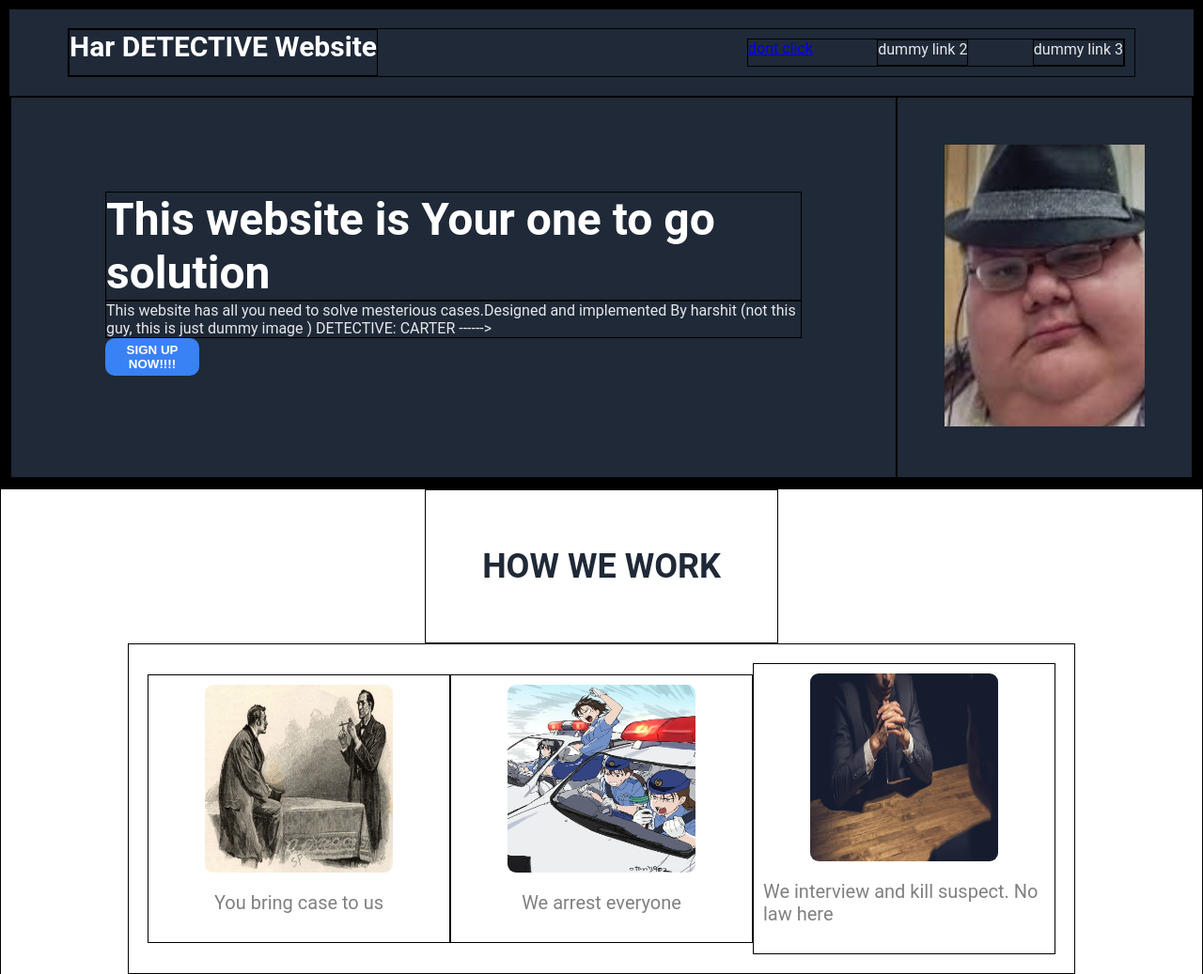
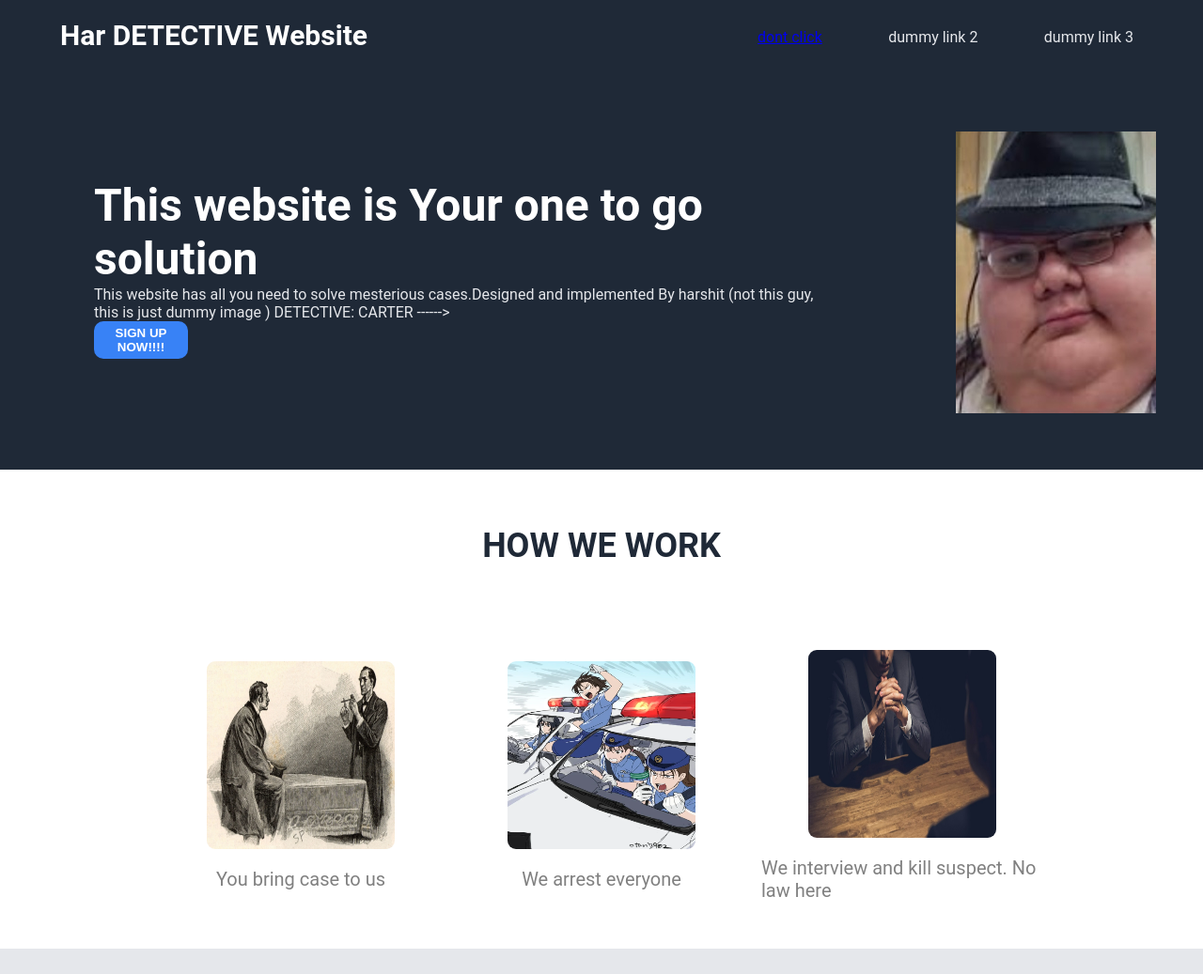
Before and after one commit to HarK-github/Project_landing_Page, a plain HTML site: page Landing_Page.html in a window 1280 px wide. Shown: the top 1037 px of the page at 94% size. Drawn offline with Linux system fonts and the light colour scheme.

Commit message:
border removed

```diff
--- a/Landing_Page.html
+++ b/Landing_Page.html
@@ -19,13 +19,9 @@ body {
 .top {
     display:flex;
     flex-direction: column;
-    border:10px solid black;
     background-color:#1F2937 ;
     height: 500px;
     align-items: center;
-}
-div{
-    border:1px solid black;
 }
 .menu{
     display:flex;
```
